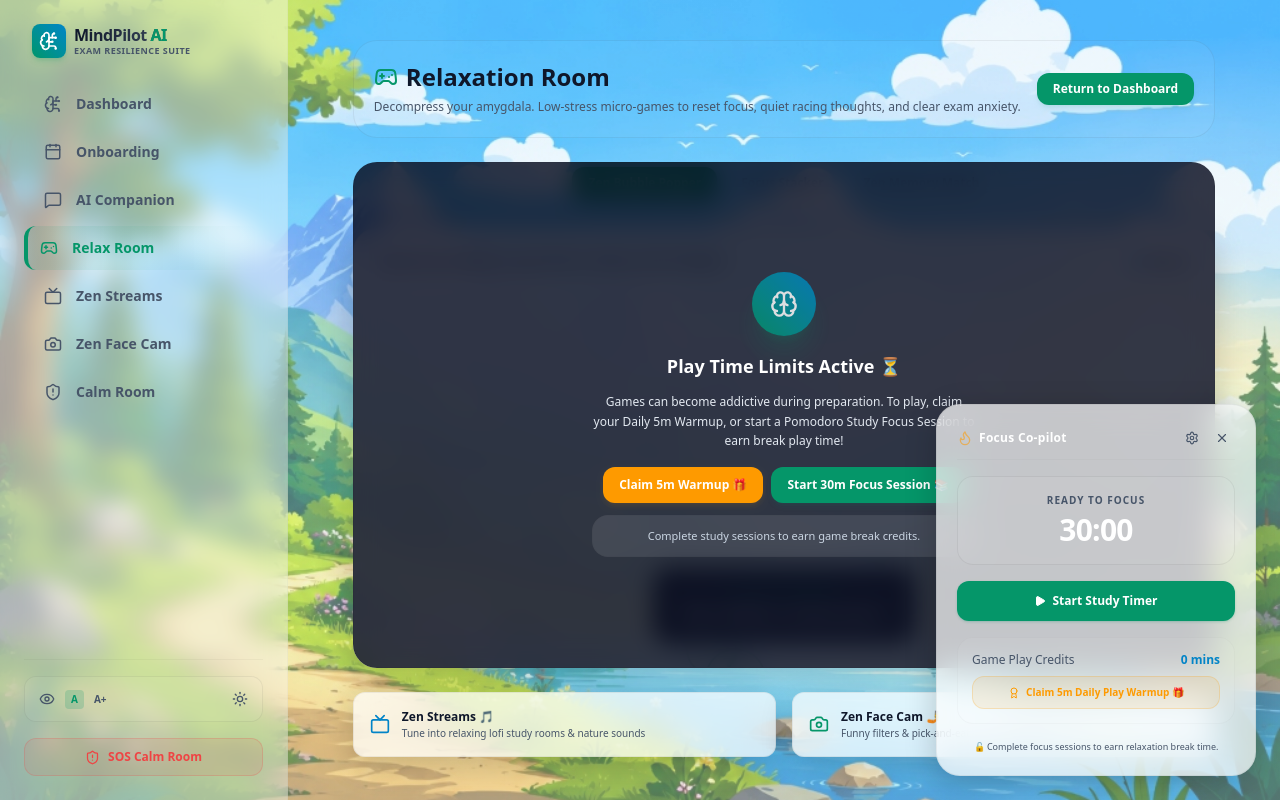
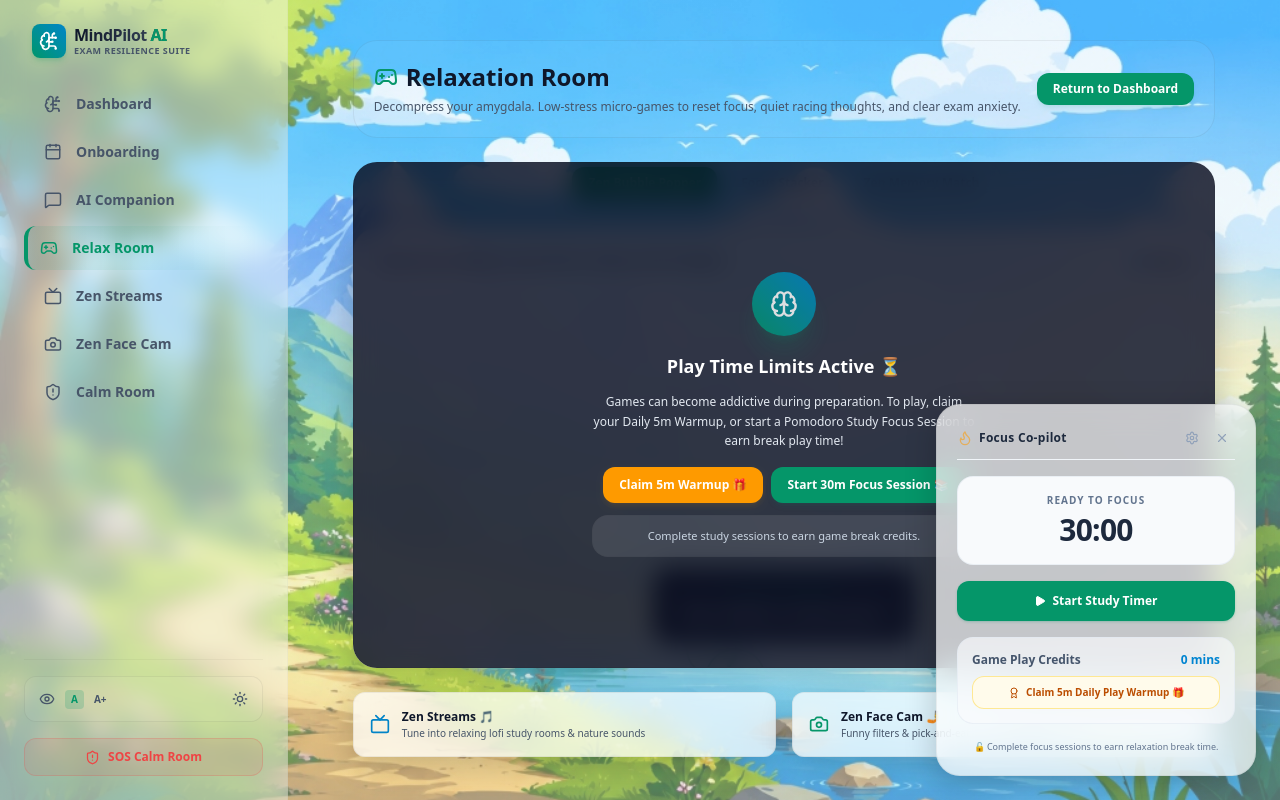
Before and after one commit to br-bit3194/mindpilot-ai, a Next.js app: page /relax in a window 1280 px wide. Both pictures are taken after a click on the button "FOCUS". Built offline with nearby package versions, Linux system fonts and the light colour scheme.

Commit message:
style: convert Focus Co-pilot timer widget to light mode theme for readable text contrast

```diff
--- a/components/shared/PomodoroWidget.tsx
+++ b/components/shared/PomodoroWidget.tsx
@@ -35,15 +35,15 @@ export default function PomodoroWidget() {
   };
 
   const getModeColor = () => {
-    if (pomodoroMode === 'study') return 'text-primary';
-    if (pomodoroMode === 'break') return 'text-secondary';
-    return 'text-text-muted';
+    if (pomodoroMode === 'study') return 'text-emerald-600 font-extrabold';
+    if (pomodoroMode === 'break') return 'text-sky-600 font-extrabold';
+    return 'text-slate-500 font-bold';
   };
 
   const getModeBg = () => {
-    if (pomodoroMode === 'study') return 'bg-primary/10 border-primary/20';
-    if (pomodoroMode === 'break') return 'bg-secondary/10 border-secondary/20';
-    return 'bg-white/5 border-card-border';
+    if (pomodoroMode === 'study') return 'bg-emerald-50 border-emerald-200/60';
+    if (pomodoroMode === 'break') return 'bg-sky-50 border-sky-200/60';
+    return 'bg-slate-50 border-slate-200/60';
   };
 
   const handlePresetSelect = (study: number, breakDur: number) => {
@@ -81,25 +81,25 @@ export default function PomodoroWidget() {
         </button>
       ) : (
         /* Expanded Controller Panel */
-        <div className="glass-panel w-80 rounded-3xl p-5 shadow-2xl relative border border-card-border overflow-hidden bg-slate-900/95 backdrop-blur-xl animate-in slide-in-from-bottom-5 fade-in duration-300">
+        <div className="glass-panel w-80 rounded-3xl p-5 shadow-2xl relative border border-slate-200/80 overflow-hidden bg-white/95 backdrop-blur-xl animate-in slide-in-from-bottom-5 fade-in duration-300">
 
           {/* Header */}
-          <div className="flex justify-between items-center mb-4 border-b border-card-border/40 pb-2">
+          <div className="flex justify-between items-center mb-4 border-b border-slate-100 pb-2">
             <div className="flex items-center gap-1.5">
               <Flame size={16} className="text-amber-500 animate-pulse" />
-              <h3 className="text-xs font-black text-white tracking-wide">Focus Co-pilot</h3>
+              <h3 className="text-xs font-black text-slate-800 tracking-wide">Focus Co-pilot</h3>
             </div>
             <div className="flex items-center gap-1">
               <button
                 onClick={() => setShowSettings(!showSettings)}
-                className={`p-1.5 rounded-lg transition-all hover:bg-white/10 ${showSettings ? 'text-primary' : 'text-text-muted'}`}
+                className={`p-1.5 rounded-lg transition-all hover:bg-slate-100 cursor-pointer ${showSettings ? 'text-primary' : 'text-slate-400 hover:text-slate-700'}`}
                 title="Timer Settings"
               >
                 <Settings size={14} />
               </button>
               <button
                 onClick={() => { setExpanded(false); setShowSettings(false); }}
-                className="p-1.5 rounded-lg text-text-muted hover:text-white transition-all hover:bg-white/10"
+                className="p-1.5 rounded-lg text-slate-400 hover:text-slate-700 transition-all hover:bg-slate-100 cursor-pointer"
               >
                 <X size={14} />
               </button>
@@ -109,40 +109,40 @@ export default function PomodoroWidget() {
           {showSettings ? (
             /* Settings Panel */
             <div className="space-y-4 py-2 animate-in fade-in duration-200">
-              <span className="text-[10px] font-bold text-text-muted uppercase tracking-wider block">Select Session Rhythm</span>
+              <span className="text-[10px] font-bold text-slate-500 uppercase tracking-wider block">Select Session Rhythm</span>
               <div className="space-y-2">
                 <button
                   onClick={() => handlePresetSelect(30, 10)}
-                  className={`w-full flex items-center justify-between text-xs px-3.5 py-2.5 rounded-xl border transition-all ${
+                  className={`w-full flex items-center justify-between text-xs px-3.5 py-2.5 rounded-xl border transition-all cursor-pointer ${
                     studyDuration === 30
                       ? 'bg-primary/10 border-primary text-primary font-bold'
-                      : 'bg-white/5 border-card-border text-foreground hover:bg-white/10'
+                      : 'bg-slate-50 border-slate-200 text-slate-700 hover:bg-slate-100'
                   }`}
                 >
                   <span>Serene (Recommended)</span>
-                  <span className="text-[10px] opacity-80">30m study / 10m break</span>
+                  <span className="text-[10px] opacity-80 font-mono">30m study / 10m break</span>
                 </button>
                 <button
                   onClick={() => handlePresetSelect(25, 5)}
-                  className={`w-full flex items-center justify-between text-xs px-3.5 py-2.5 rounded-xl border transition-all ${
+                  className={`w-full flex items-center justify-between text-xs px-3.5 py-2.5 rounded-xl border transition-all cursor-pointer ${
                     studyDuration === 25
                       ? 'bg-primary/10 border-primary text-primary font-bold'
-                      : 'bg-white/5 border-card-border text-foreground hover:bg-white/10'
+                      : 'bg-slate-50 border-slate-200 text-slate-700 hover:bg-slate-100'
                   }`}
                 >
                   <span>Classic Pomodoro</span>
-                  <span className="text-[10px] opacity-80">25m study / 5m break</span>
+                  <span className="text-[10px] opacity-80 font-mono">25m study / 5m break</span>
                 </button>
                 <button
                   onClick={() => handlePresetSelect(50, 15)}
-                  className={`w-full flex items-center justify-between text-xs px-3.5 py-2.5 rounded-xl border transition-all ${
+                  className={`w-full flex items-center justify-between text-xs px-3.5 py-2.5 rounded-xl border transition-all cursor-pointer ${
                     studyDuration === 50
                       ? 'bg-primary/10 border-primary text-primary font-bold'
-                      : 'bg-white/5 border-card-border text-foreground hover:bg-white/10'
+                      : 'bg-slate-50 border-slate-200 text-slate-700 hover:bg-slate-100'
                   }`}
                 >
                   <span>Deep Focus Cycle</span>
-                  <span className="text-[10px] opacity-80">50m study / 15m break</span>
+                  <span className="text-[10px] opacity-80 font-mono">50m study / 15m break</span>
                 </button>
               </div>
             </div>
@@ -154,7 +154,7 @@ export default function PomodoroWidget() {
                 <span className={`text-[10px] font-black uppercase tracking-widest block mb-1 ${getModeColor()}`}>
                   {getStatusText()}
                 </span>
-                <span className="text-3xl font-black font-mono tracking-tight text-white block">
+                <span className="text-3xl font-black font-mono tracking-tight text-slate-800 block">
                   {formatTime(timeLeft || (pomodoroMode === 'idle' ? studyDuration * 60 : 0))}
                 </span>
               </div>
@@ -183,16 +183,16 @@ export default function PomodoroWidget() {
               </div>
 
               {/* Stats & Free Warmup */}
-              <div className="bg-white/5 border border-card-border/40 p-3.5 rounded-2xl space-y-2">
+              <div className="bg-slate-50/70 border border-slate-200/60 p-3.5 rounded-2xl space-y-2">
                 <div className="flex justify-between items-center text-xs">
-                  <span className="text-text-muted font-medium">Game Play Credits</span>
-                  <span className="text-secondary font-black">{Math.ceil(playCredits / 60)} mins</span>
+                  <span className="text-slate-600 font-semibold">Game Play Credits</span>
+                  <span className="text-sky-600 font-black">{Math.ceil(playCredits / 60)} mins</span>
                 </div>
 
                 {!dailyWarmupUsed && (
                   <button
                     onClick={handleWarmup}
-                    className="w-full flex items-center justify-center gap-1.5 bg-amber-500/10 hover:bg-amber-500/20 text-amber-500 border border-amber-500/20 text-[10px] font-bold py-2 rounded-xl transition-all cursor-pointer mt-1"
+                    className="w-full flex items-center justify-center gap-1.5 bg-amber-50 hover:bg-amber-100 text-amber-700 border border-amber-200/85 text-[10px] font-bold py-2 rounded-xl transition-all cursor-pointer mt-1"
                   >
                     <Award size={12} />
                     Claim 5m Daily Play Warmup 🎁
@@ -200,7 +200,7 @@ export default function PomodoroWidget() {
                 )}
               </div>
 
-              <div className="text-[9px] text-text-muted text-center leading-relaxed">
+              <div className="text-[9px] text-slate-500 text-center leading-relaxed">
                 {pomodoroMode === 'study'
                   ? '🔒 Games & Leisure rooms are currently locked to maximize focus rhythm.'
                   : '🔓 Complete focus sessions to earn relaxation break time.'}
```
